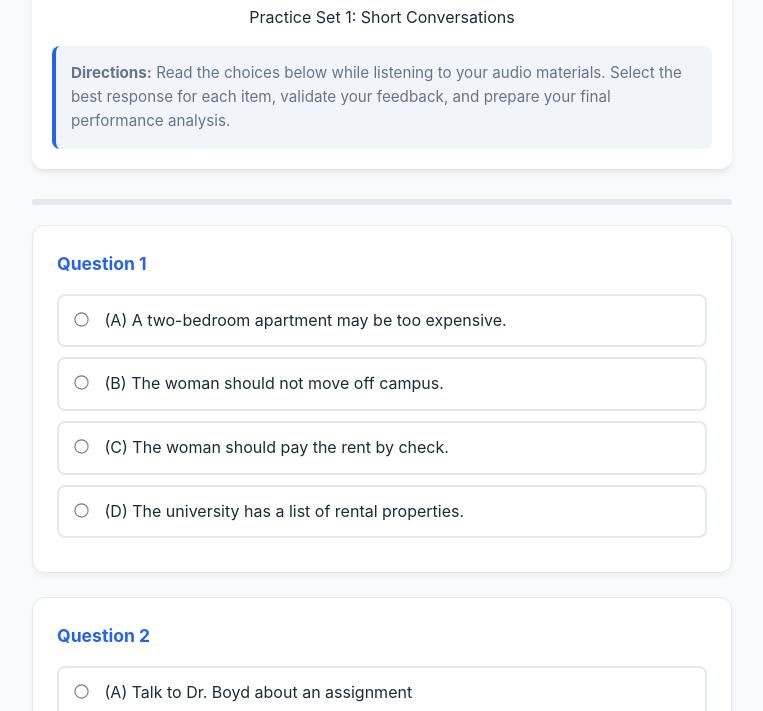
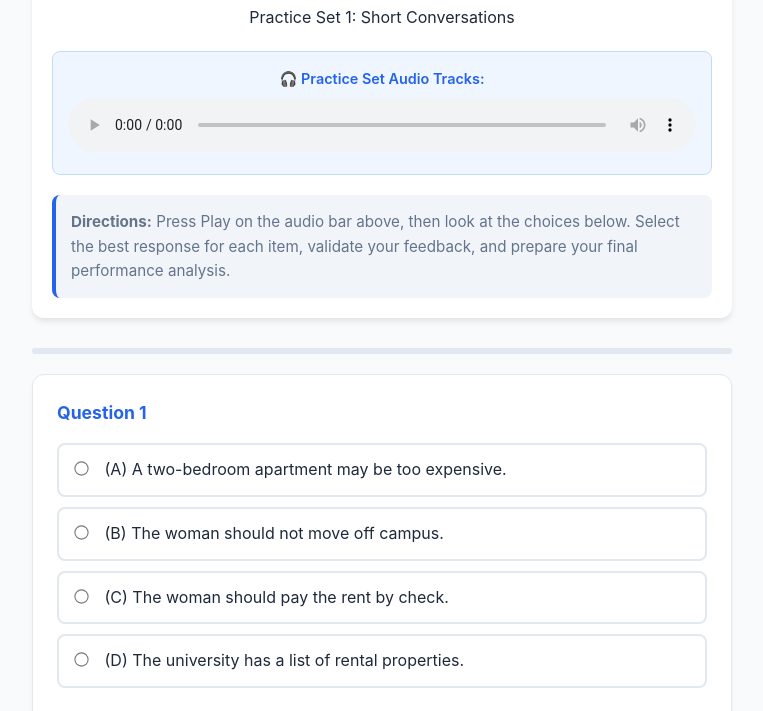
Before and after one commit to yussefbarrientos-cell/Practice_Set_1_Geneva, a plain HTML site: page index.html in a window 1280 px wide. Shown: the part 89-800 px from the top of the page, without its empty margins (258-1021 px from the left). Drawn offline with Linux system fonts and the light colour scheme.

Commit message:
Add files via upload

```diff
--- a/index.html
+++ b/index.html
@@ -50,6 +50,19 @@
             color: var(--primary);
             font-size: 1.8rem;
             margin-bottom: 8px;
+        }
+
+        /* Audio Player Styling */
+        .audio-container {
+            margin: 20px 0;
+            background: #eff6ff;
+            padding: 15px;
+            border-radius: 8px;
+            border: 1px solid #bfdbfe;
+        }
+
+        audio {
+            width: 100%;
         }
 
         .directions {
@@ -143,12 +156,6 @@
             background: var(--primary-hover);
         }
 
-        .btn:disabled {
-            background: var(--border);
-            color: var(--text-light);
-            cursor: not-allowed;
-        }
-
         .feedback-box {
             margin-top: 15px;
             padding: 16px;
@@ -225,8 +232,17 @@
     <header>
         <h1>TOEFL ITP Skill Booster</h1>
         <p>Practice Set 1: Short Conversations</p>
+
+        <!-- Native Audio Component Insertion -->
+        <div class="audio-container">
+            <p style="font-weight: 600; margin-bottom: 8px; font-size: 0.9rem; color: var(--primary);">🎧 Practice Set Audio Tracks:</p>
+            <audio controls src="Practice Set 1.mp3">
+                Your browser does not support the audio element.
+            </audio>
+        </div>
+
         <div class="directions">
-            <strong>Directions:</strong> Read the choices below while listening to your audio materials. Select the best response for each item, validate your feedback, and prepare your final performance analysis.
+            <strong>Directions:</strong> Press Play on the audio bar above, then look at the choices below. Select the best response for each item, validate your feedback, and prepare your final performance analysis.
         </div>
     </header>
 
@@ -312,7 +328,7 @@
             options: [
                 { text: "(A) He is probably nearby.", key: "A" },
                 { text: "(B) He should pick up his things.", key: "B" },
-                { text: "(C) He broke his racket.", key: "D" },
+                { text: "(C) He broke his racket.", key: "C" },
                 { text: "(D) He might be playing tennis right now.", key: "D" }
             ],
             correct: "A",
@@ -397,7 +413,6 @@
     });
 
     function selectOption(qId, key) {
-        // Manage active selected UI styles prior to full lock
         const activeLabels = document.querySelectorAll(`[id^="label-${qId}-"]`);
         activeLabels.forEach(l => l.classList.remove('selected'));
         document.getElementById(`label-${qId}-${key}`).classList.add('selected');
@@ -416,17 +431,14 @@
             return;
         }
 
-        // Lock fields and render direct item metrics
         questionsData.forEach(q => {
             const selectedInput = document.querySelector(`input[name="q-${q.id}"]:checked`);
             const userAns = selectedInput.value;
             const fbBox = document.getElementById(`fb-${q.id}`);
             const ackSec = document.getElementById('ack-sec-' + q.id);
 
-            // Disable all radio inputs
             document.querySelectorAll(`input[name="q-${q.id}"]`).forEach(input => input.disabled = true);
 
-            // Style answers
             if (userAns === q.correct) {
                 document.getElementById(`label-${q.id}-${userAns}`).classList.add('correct');
                 fbBox.className = "feedback-box show correct-fb";
```
